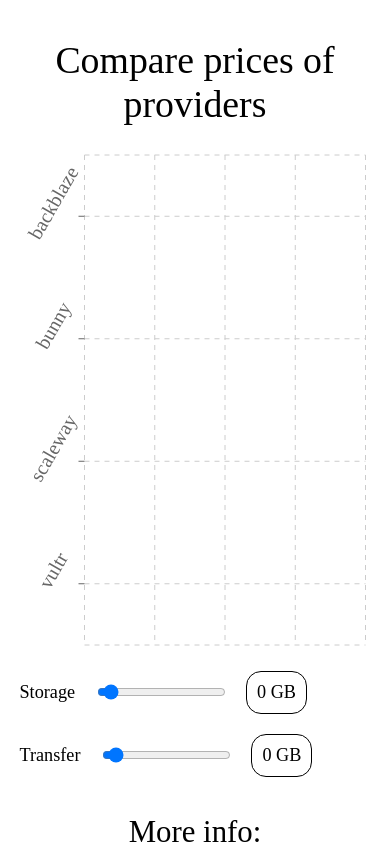
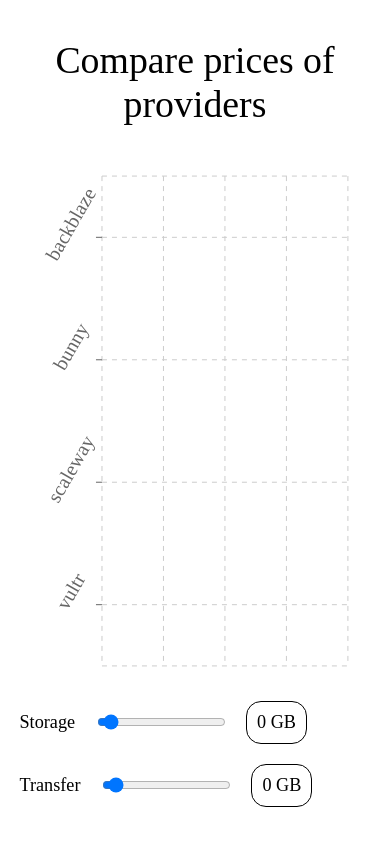
Before and after one commit to Taaamilaaa/calculator, a React (Create React App) app: page / in a window 390 px wide. Shown: the top 844 px of the page. Built offline with nearby package versions, Linux system fonts and the light colour scheme.

Commit message:
del some css

```diff
--- a/package.json
+++ b/package.json
@@ -21,7 +21,7 @@
     "build": "react-scripts build",
     "test": "react-scripts test",
     "eject": "react-scripts eject",
-    "predeploy": "react-scripts build",
+    "predeploy": "npm run build",
     "deploy": "gh-pages -d build"
   },
   "eslintConfig": {
--- a/src/App.css
+++ b/src/App.css
@@ -158,17 +158,5 @@
     .range-list li:not(:last-child) {
         margin-bottom: 20px;
     }
-    h1 {
-        padding-bottom: 500px;
-        display: block;
-        margin-left: auto;
-        margin-right: auto;
-        width: 350px;
-    }
-    .chart-container {
-        position: absolute;
-        left: 50%;
-        transform: translateX(-50%);
-        top: 150px;
-    }
+
 }
```
